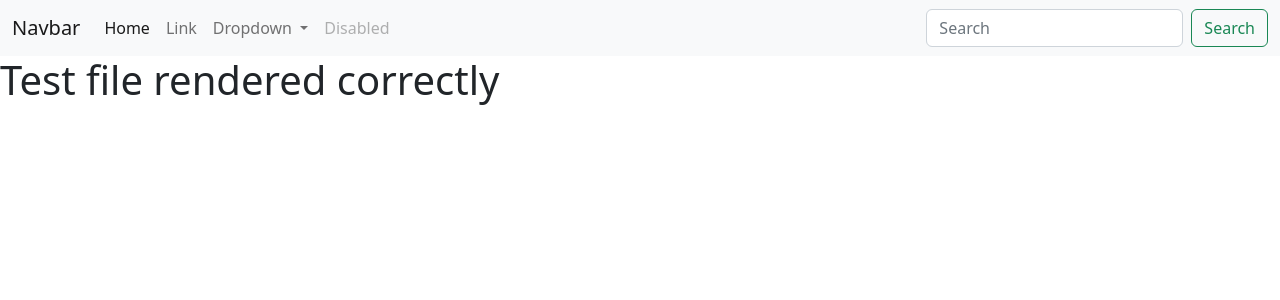
After one commit to KristianColville1/dev-share, a Django app: page / in a window 1280 px wide. The commit adds this page. Shown: the top 300 px of the page. Run offline with Django 3.2, Linux system fonts and the light colour scheme.

Commit message:
Fixed bug for import error with cloudinary

```diff
--- a/dev_share/settings.py
+++ b/dev_share/settings.py
@@ -29,7 +29,7 @@ SECRET_KEY = os.environ.get("SECRET_KEY")
 # SECURITY WARNING: don't run with debug turned on in production!
 DEBUG = True
 
-ALLOWED_HOSTS = ["dev-share1.herokuapp.com", "localhost"]
+ALLOWED_HOSTS = ["dev-share1.herokuapp.com", "127.0.0.1"]
 
 
 # Application definition
@@ -42,7 +42,7 @@ INSTALLED_APPS = [
     'django.contrib.messages',
     'cloudinary_storage',
     'django.contrib.staticfiles',
-    'cloudinary'
+    'cloudinary',
     'home'
 ]
 
--- a/dev_share/urls.py
+++ b/dev_share/urls.py
@@ -14,8 +14,11 @@ Including another URLconf
     2. Add a URL to urlpatterns:  path('blog/', include('blog.urls'))
 """
 from django.contrib import admin
-from django.urls import path
+from django.urls import path, include
+from django.conf import settings
+from django.conf.urls.static import static
 
 urlpatterns = [
     path('admin/', admin.site.urls),
-]
+    path('', include('home.urls'))
+] + static(settings.STATIC_URL, document_root=settings.STATIC_ROOT)
--- /dev/null
+++ b/home/urls.py
@@ -0,0 +1,6 @@
+from django.urls import path
+from . import views
+
+urlpatterns = [
+    path('', views.get_home_page, name='home'),
+]
--- a/home/views.py
+++ b/home/views.py
@@ -1,3 +1,5 @@
 from django.shortcuts import render
 
-# Create your views here.
+
+def get_home_page(request):
+    return render(request, 'index.html')
--- a/static/css/base.css
+++ b/static/css/base.css
@@ -0,0 +1,2 @@
+/* Google fonts for project - Taken from: https://fonts.google.com/ */
+@import url('https://fonts.googleapis.com/css2?family=Open+Sans&family=Oswald&display=swap');
--- a/templates/base.html
+++ b/templates/base.html
@@ -15,7 +15,7 @@
     <link rel="icon" type="image/png" sizes="16x16" href="{% static 'img/favicon/favicon-16x16.png' %}">
     <link rel="manifest" href="{% static 'img/favicon/site.webmanifest' %}">
 
-    {% comment %} Bootstrap CSS {% endcomment %}
+    {% comment %} Bootstrap CSS & JavaScript CDN via jsDelivr {% endcomment %}
     <link href="https://cdn.jsdelivr.net/npm/bootstrap@5.2.0-beta1/dist/css/bootstrap.min.css" rel="stylesheet" integrity="sha384-0evHe/X+R7YkIZDRvuzKMRqM+OrBnVFBL6DOitfPri4tjfHxaWutUpFmBp4vmVor" crossorigin="anonymous">
     <script src="https://cdn.jsdelivr.net/npm/bootstrap@5.2.0-beta1/dist/js/bootstrap.bundle.min.js" integrity="sha384-pprn3073KE6tl6bjs2QrFaJGz5/SUsLqktiwsUTF55Jfv3qYSDhgCecCxMW52nD2" crossorigin="anonymous"></script>
 
@@ -25,5 +25,48 @@
 </head>
 <body>
 
+    {% comment %} Nav {% endcomment %}
+    <nav class="navbar navbar-expand-lg bg-light">
+        <div class="container-fluid">
+          <a class="navbar-brand" href="#">Navbar</a>
+          <button class="navbar-toggler" type="button" data-bs-toggle="collapse" data-bs-target="#navbarSupportedContent" aria-controls="navbarSupportedContent" aria-expanded="false" aria-label="Toggle navigation">
+            <span class="navbar-toggler-icon"></span>
+          </button>
+          <div class="collapse navbar-collapse" id="navbarSupportedContent">
+            <ul class="navbar-nav me-auto mb-2 mb-lg-0">
+              <li class="nav-item">
+                <a class="nav-link active" aria-current="page" href="#">Home</a>
+              </li>
+              <li class="nav-item">
+                <a class="nav-link" href="#">Link</a>
+              </li>
+              <li class="nav-item dropdown">
+                <a class="nav-link dropdown-toggle" href="#" id="navbarDropdown" role="button" data-bs-toggle="dropdown" aria-expanded="false">
+                  Dropdown
+                </a>
+                <ul class="dropdown-menu" aria-labelledby="navbarDropdown">
+                  <li><a class="dropdown-item" href="#">Action</a></li>
+                  <li><a class="dropdown-item" href="#">Another action</a></li>
+                  <li><hr class="dropdown-divider"></li>
+                  <li><a class="dropdown-item" href="#">Something else here</a></li>
+                </ul>
+              </li>
+              <li class="nav-item">
+                <a class="nav-link disabled">Disabled</a>
+              </li>
+            </ul>
+            <form class="d-flex" role="search">
+              <input class="form-control me-2" type="search" placeholder="Search" aria-label="Search">
+              <button class="btn btn-outline-success" type="submit">Search</button>
+            </form>
+          </div>
+        </div>
+      </nav>
+    {% comment %} Main {% endcomment %}
+    <main>
+        {% block content%}
+        {% endblock%}
+    </main>
+    {% comment %} Footer {% endcomment %}
 </body>
 </html>
--- /dev/null
+++ b/templates/index.html
@@ -0,0 +1,7 @@
+{% extends "base.html" %}
+
+{% block content %}
+
+<h1>Test file rendered correctly</h1>
+
+{% endblock %}
```
